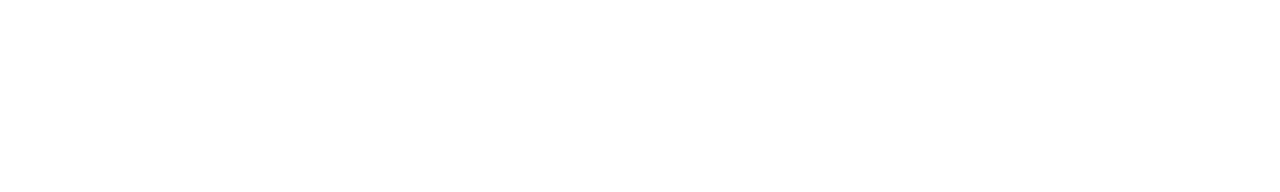
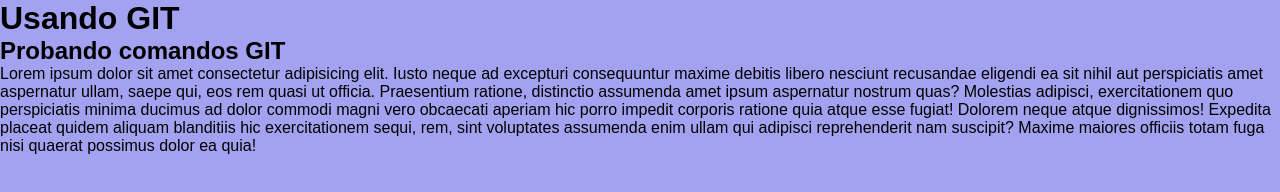
Before and after one commit to gabiale99/ejercicio, a plain HTML site: page index.html in a window 1280 px wide. Drawn offline with Linux system fonts and the light colour scheme.

Commit message:
agrege texto, imagenens y estilos

```diff
--- a/css/estilos.css
+++ b/css/estilos.css
@@ -0,0 +1,10 @@
+* {
+    margin: 0;
+    padding: 0;
+    box-sizing: border-box;
+}
+
+body {
+    background-color: #a2a2f1;
+    font-family: Arial, Helvetica, sans-serif;
+}
--- a/index.html
+++ b/index.html
@@ -8,6 +8,13 @@
     <link rel="stylesheet" href="css/estilos.css">
 </head>
 <body>
-
+    <header>
+        <h1>Usando GIT</h1>
+        <h2>Probando comandos GIT</h2>
+    </header>
+    <main>
+        <p>Lorem ipsum dolor sit amet consectetur adipisicing elit. Iusto neque ad excepturi consequuntur maxime debitis libero nesciunt recusandae eligendi ea sit nihil aut perspiciatis amet aspernatur ullam, saepe qui, eos rem quasi ut officia. Praesentium ratione, distinctio assumenda amet ipsum aspernatur nostrum quas? Molestias adipisci, exercitationem quo perspiciatis minima ducimus ad dolor commodi magni vero obcaecati aperiam hic porro impedit corporis ratione quia atque esse fugiat! Dolorem neque atque dignissimos! Expedita placeat quidem aliquam blanditiis hic exercitationem sequi, rem, sint voluptates assumenda enim ullam qui adipisci reprehenderit nam suscipit? Maxime maiores officiis totam fuga nisi quaerat possimus dolor ea quia!</p>
+        <img src="" alt="">
+    </main>
 </body>
 </html>
```
